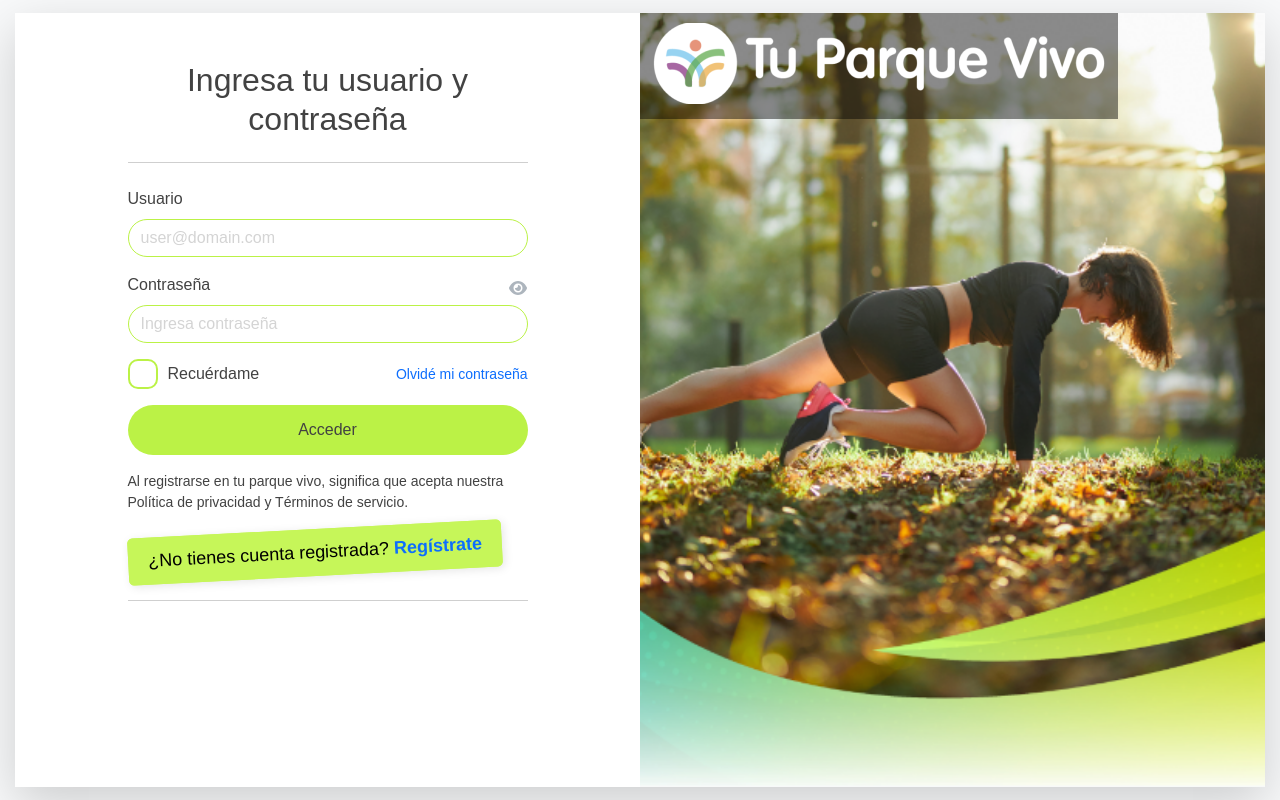
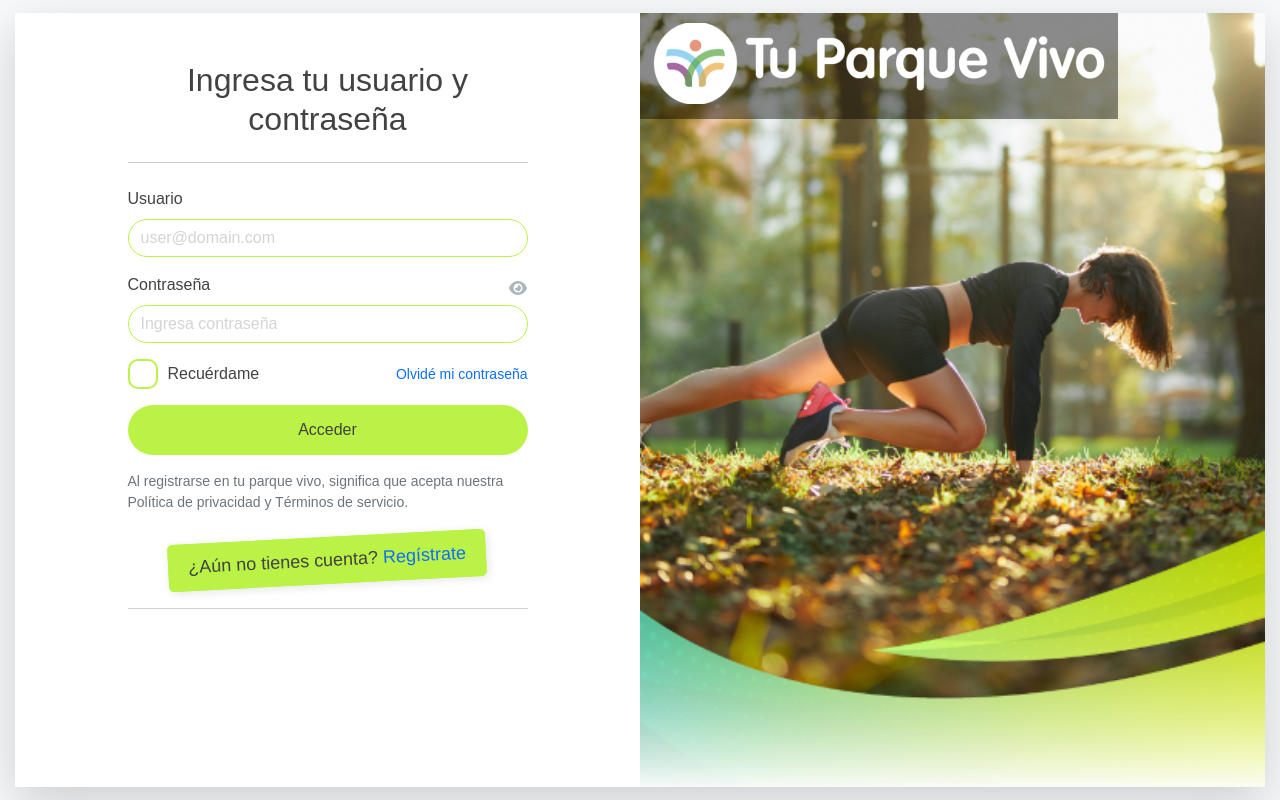
Before and after one commit to plutarcomp/testtpv, a React (Vite) app: page / in a window 1280 px wide. Built offline with nearby package versions, Linux system fonts and the light colour scheme.

Commit message:
Validacion login y mensajes de error

```diff
--- a/package.json
+++ b/package.json
@@ -14,6 +14,7 @@
     "@emotion/styled": "^11.13.0",
     "@fortawesome/free-solid-svg-icons": "^6.6.0",
     "@fortawesome/react-fontawesome": "^0.2.2",
+    "@hookform/resolvers": "^3.9.0",
     "@tanstack/react-router": "^1.49.2",
     "axios": "^1.7.4",
     "bootstrap": "^5.3.3",
@@ -23,6 +24,7 @@
     "prop-types": "^15.8.1",
     "react": "^18.3.1",
     "react-dom": "^18.3.1",
+    "zod": "^3.23.8",
     "zustand": "^4.5.5"
   },
   "devDependencies": {
--- a/src/auth/RoleGuard.jsx
+++ b/src/auth/RoleGuard.jsx
@@ -1,6 +1,6 @@
 // src/auth/RoleGuard.tsx
 import { useAuthStore } from './authStore';
-import { useNavigate } from 'react-router-dom';
+import { useNavigate } from '@tanstack/react-router';
 
 export function RoleGuard(allowedRoles) {
   const { role, token } = useAuthStore();
--- a/src/auth/authStorage.js
+++ b/src/auth/authStorage.js
@@ -2,6 +2,7 @@ import { create } from 'zustand';
 
 export const useAuthStore = create((set) => ({
   token: null,
+  refreshToken: null,
   role: null,
   id: null,
   firstName: null,
@@ -13,6 +14,7 @@ export const useAuthStore = create((set) => ({
   setRole: (role) => set({ role }),
   logout: () => set({
     token: null,
+    refreshToken: null,
     role: null,
     id: null,
     firstName: null,
--- a/src/components/BannerRegistro.jsx
+++ b/src/components/BannerRegistro.jsx
@@ -2,10 +2,12 @@ import '../theme/themes.css';
 
 const BannerRegistro = () => {
     return (
-        <div className="custom-banner">
+        <div className="custom-banner-container mt-4">
+            <div className='custom-banner'>
             <span className="banner-text">
-                ¿No tienes cuenta registrada? <a href="#" className="text-primary text-decoration-none">Regístrate</a>
+                ¿Aún no tienes cuenta? <a href="#" className="text-primary text-decoration-none font-weight-normal">Regístrate</a>
             </span>
+            </div>
         </div>
       );
 }
--- a/src/components/CustomInput.jsx
+++ b/src/components/CustomInput.jsx
@@ -8,22 +8,26 @@ import '../theme/themes.css';
 const CustomInput = ({
   label,
   placeholder,
-  value,
-  onChange,
-  isRequired,
-  type }) => {
+  type,
+  error,
+  register,
+  name,
+}) => {
   const [isTouched, setIsTouched] = useState(false);
   const [showPassword, setShowPassword] = useState(false);
 
   const handleBlur = () => {
     setIsTouched(true);
+    console.log('first:', isTouched);
   };
 
   const handleTogglePassword = () => {
     setShowPassword((prevState) => !prevState);
   };
 
-  const isValid = !isRequired || (isRequired && value.trim() !== '');
+  const isValid = !error
+  console.log('IsValid:', isValid);
+
   const inputType = type === 'password' && showPassword ? 'text' : type;
 
   return (
@@ -37,20 +41,19 @@ const CustomInput = ({
             onClick={handleTogglePassword}
             style={{ textDecoration: 'none' }}
           >
-            <FontAwesomeIcon icon={showPassword ? faEyeSlash : faEye} style={{color: '#adb5bd'}} />
+            <FontAwesomeIcon icon={showPassword ? faEyeSlash : faEye} style={{ color: '#adb5bd' }} />
           </button>
         )}
       </div>
       <input
         type={inputType}
-        className={`inputCustom form-control ${isTouched && !isValid ? 'is-invalid' : ''}`}
+        className={`inputCustom form-control ${!isValid ? 'is-invalid' : ''}`}
         placeholder={placeholder}
-        value={value}
-        onChange={onChange}
         onBlur={handleBlur}
+        {...register(name)}
       />
-      {isTouched && !isValid && (
-        <div className="invalid-feedback"></div>
+      {!isValid && (
+        <div className="invalid-feedback">{error}</div>
       )}
     </div>
   );
@@ -59,10 +62,10 @@ const CustomInput = ({
 CustomInput.propTypes = {
   label: PropTypes.string.isRequired,
   placeholder: PropTypes.string,
-  value: PropTypes.string.isRequired,
-  onChange: PropTypes.func.isRequired,
-  isRequired: PropTypes.bool,
   type: PropTypes.string.isRequired,
+  error: PropTypes.string,
+  register: PropTypes.func.isRequired,
+  name: PropTypes.string.isRequired,
 };
 
 export default CustomInput;
--- a/src/pages/auth/Login.jsx
+++ b/src/pages/auth/Login.jsx
@@ -1,10 +1,39 @@
+import { useForm } from 'react-hook-form';
 import BannerRegistro from '../../components/BannerRegistro';
 import CustomButton from '../../components/CustomButton';
 import CustomCheckbox from '../../components/CustomCheckbox';
 import CustomInput from '../../components/CustomInput';
+import { z } from 'zod';
+import { zodResolver } from '@hookform/resolvers/zod';
 import '../../theme/themes.css';
+import { useEffect } from 'react';
+
+const loginSchema = z.object({
+  username: z.string()
+    .email({ message: 'Debe ser un correo electrónico válido' }), // Ensure this is correctly typed as string
+  password: z.string()
+    .min(8, { message: 'La contraseña debe tener al menos 8 caracteres' }), // Ensure correct type
+});
 
 const Login = () => {
+
+  const {
+    register,
+    handleSubmit,
+    formState: { errors },
+  } = useForm({
+    resolver: zodResolver(loginSchema),
+  });
+
+  const onSubmit = (data) => {
+    console.log(data);
+    // Handle form submission here
+  };
+
+  useEffect(() => {
+    console.log('Errors:', errors);
+  }, [errors]);
+
   return (
     <div className="d-flex justify-content-center align-items-center bg-light min-vh-100">
       <div className="container" style={{ maxWidth: '1250px' }}>
@@ -26,34 +55,32 @@ const Login = () => {
             <div className="mx-auto" style={{ maxWidth: '400px' }}>
               <h2 className="mb-3 text-center">Ingresa tu usuario y contraseña</h2>
               <hr className="my-4" />
-              <form>
+              <form onSubmit={handleSubmit(onSubmit)}>
                 <div className="mb-3">
                   <CustomInput
                     type="text"
                     label="Usuario"
-                    id="username"
                     placeholder="user@domain.com"
-                    icon="bi bi-person"
-                    value=""
-                    onChange={() => {}}
+                    error={errors.username?.message}
+                    register={register}
+                    name="username"
                   />
                 </div>
                 <div className="mb-4">
                   <CustomInput
                     type="password"
                     label="Contraseña"
-                    id="password"
                     placeholder="Ingresa contraseña"
-                    icon="bi bi-lock"
-                    value=""
-                    onChange={() => {}}
+                    error={errors.password?.message}
+                    register={register}
+                    name="password"
                   />
                   <div className="d-flex justify-content-between align-items-center mb-3">
                     <CustomCheckbox label="Recuérdame" />
                     <a href="#" className="text-primary text-decoration-none small">Olvidé mi contraseña</a>
                   </div>
                   <CustomButton label="Acceder" type="rounded" />
-                  <p className="mt-3 small">
+                  <p className="mt-3 small text-secondary">
                     Al registrarse en tu parque vivo, significa que acepta nuestra Política de privacidad y Términos de servicio.
                   </p>
                   <BannerRegistro />
--- a/src/theme/css/custom-banner.css
+++ b/src/theme/css/custom-banner.css
@@ -1,8 +1,15 @@
-/* Valores de Banner*/
+/* Container to center the banner */
+.custom-banner-container {
+  display: flex;
+  justify-content: center;
+  align-items: center;
+}
+
+/* Existing custom banner styles */
 .custom-banner {
   position: relative;
   display: inline-block;
-    background-color: #C6F659; /* Light green background */
+  background-color: var(--color-primary);
   padding: 10px 20px;
   transform: rotate(-3deg); /* Rotate the background */
   box-shadow: 2px 2px 10px rgba(0, 0, 0, 0.1); /* Subtle shadow */
@@ -11,22 +18,22 @@
 
 .banner-text {
   font-size: 18px;
-    font-weight: normal; /* Regular font weight */
-    color: #000; /* Black text */
-    white-space: nowrap; /* Prevents the text from wrapping */
+  font-weight: normal;
+  color: var(--color-text);
+  white-space: nowrap;
 }
 
 .custom-banner a {
-    color: #007bff; /* Bootstrap primary color for the link */
+  color: var(--color-links);
   font-weight: bold;
   text-decoration: none;
+  font-weight: 400;
 }
 
 .custom-banner a:hover {
   text-decoration: underline;
 }
 
-  /* Keep the text horizontal */
 .custom-banner::before {
   content: "";
   position: absolute;
@@ -34,8 +41,7 @@
   left: 0;
   width: 100%;
   height: 100%;
-    background-color: #C6F659;
-    z-index: -1; /* Ensure the pseudo-element is behind the text */
-
-    border-radius: 5px; /* Match the border radius */
+  background-color: var(--color-primary);
+  z-index: -1;
+  border-radius: 5px;
 }
--- a/src/theme/themes.css
+++ b/src/theme/themes.css
@@ -22,6 +22,7 @@
     --color-primary: #BBF246;
     --color-invalid: #ff4d4f;
     --color-ligther: #d4d4d4;
+    --color-links: #007bff;
 }
 
 body {
```
Also changed, not shown: 1 other file (tests, documents, lock files or other folders). Lines whose indentation alone changed are shown as unchanged.
